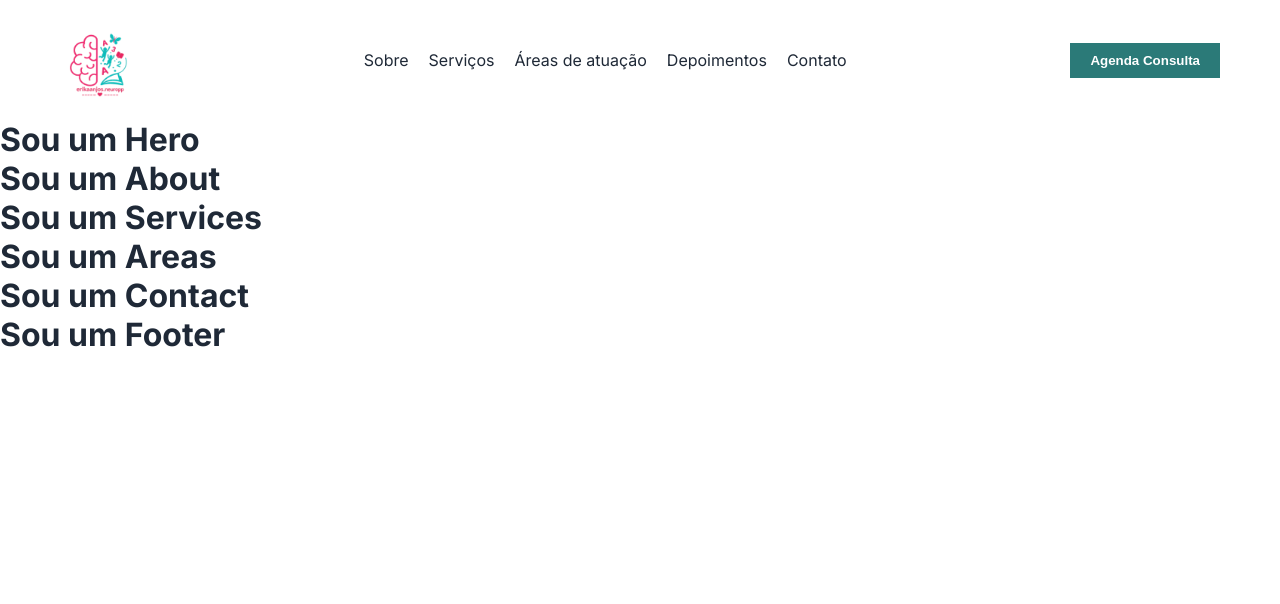
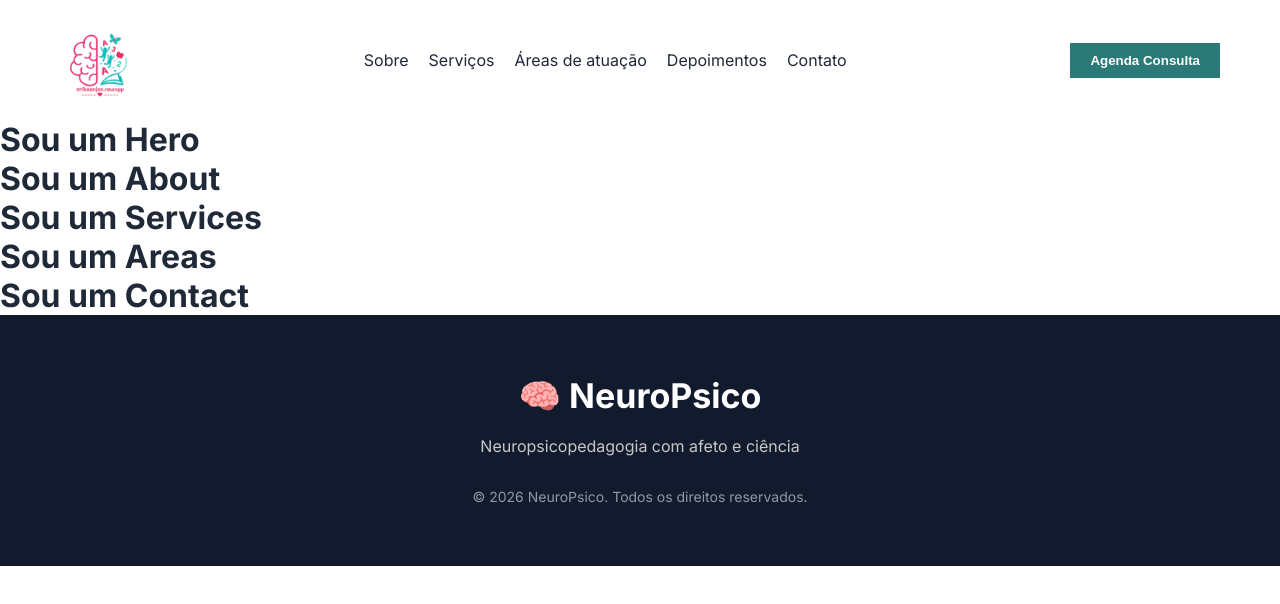
Before and after one commit to AlexandreAkkt/ErikaNeuropsicopedagoga, a React (Vite) app: page / in a window 1280 px wide. Shown: the top 604 px of the page. Built offline with nearby package versions, Linux system fonts and the light colour scheme.

Commit message:
feat: adiciona componente Footer

```diff
--- /dev/null
+++ b/src/components/Footer/Footer.css
@@ -0,0 +1,21 @@
+.footer {
+    background: #121b2d;
+    color: white;
+    text-align: center;
+    padding: 60px 20px;
+}
+
+.footer h2 {
+    font-size: 34px;
+    margin-bottom: 20px;
+}
+
+.footer p {
+    color: #c7c7c7;
+    margin-bottom: 30px;
+}
+
+.footer span {
+    color: #8f97a8;
+    font-size: 14px;
+}
--- a/src/components/Footer/Footer.jsx
+++ b/src/components/Footer/Footer.jsx
@@ -1,4 +1,17 @@
-function Footer(){
-    return<h1> Sou um Footer</h1>
+import "./Footer.css";
+
+function Footer() {
+  return (
+    <footer className="footer">
+      <h2>🧠 NeuroPsico</h2>
+
+      <p>Neuropsicopedagogia com afeto e ciência</p>
+
+      <span>
+        © 2026 NeuroPsico. Todos os direitos reservados.
+      </span>
+    </footer>
+  );
 }
+
 export default Footer;
```
